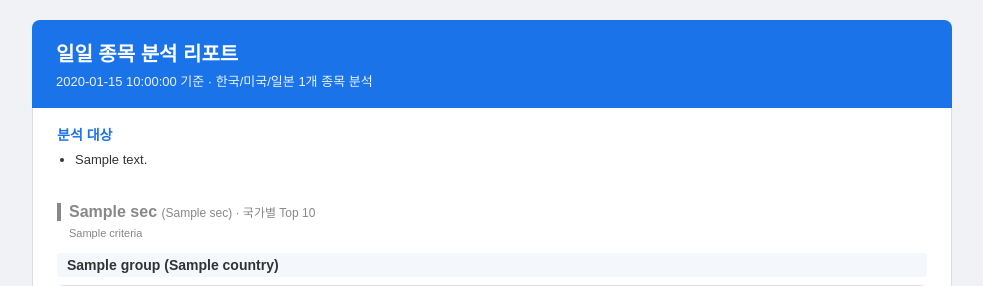
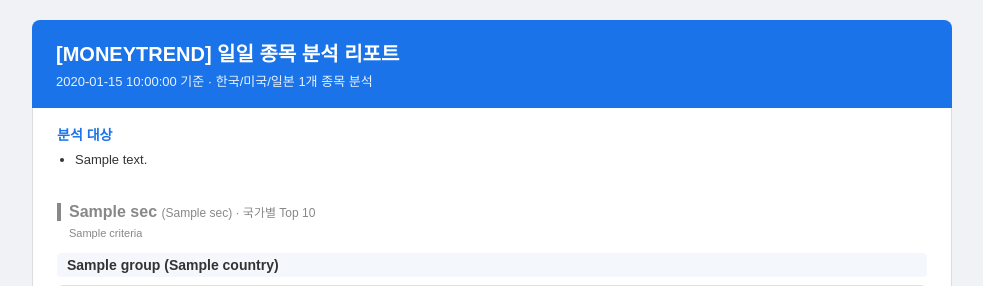
Before and after one commit to baeminam/stock-morning-brief, a Python web app: template templates/report.html in a window 1280 px wide. Shown: the top 286 px of the page, without its empty margins (148-1131 px from the left). Run offline with Jinja, Linux system fonts and the light colour scheme; the template is opened without the code that fills it: most values are stand-ins (such as "Sample title", 1, 10 or a date in 2020).

Commit message:
Add [MONEYTREND] to email subject and report titles

```diff
--- a/src/main.py
+++ b/src/main.py
@@ -161,7 +161,7 @@ def run(send_email: bool = False, news_max_tickers: int = 50, config_path: str |
     pdf_path = build_pdf(report_path)
 
     if send_email:
-        subject = f"[일일 종목 분석 리포트] {datetime.today().strftime('%Y-%m-%d')}"
+        subject = f"[MONEYTREND 일일 종목 분석 리포트] {datetime.today().strftime('%Y-%m-%d')}"
         text_body = build_text_report(picks, universe_notes=universe_notes, commentary=commentary)
         attachments = [pdf_path] if pdf_path else []
         return send_report_email(subject, html, recipients=_load_recipients(), text_body=text_body, attachments=attachments)
--- a/src/report/builder.py
+++ b/src/report/builder.py
@@ -162,7 +162,7 @@ def _build_methodology(scoring_config: dict) -> dict:
 
 def build_text_report(picks: dict, universe_notes: list[str] | None = None, commentary: dict | None = None) -> str:
     """Plain-text fallback version of the report (for mail clients without HTML)."""
-    lines = [f"일일 종목 분석 리포트 ({datetime.today().strftime('%Y-%m-%d')})", ""]
+    lines = [f"[MONEYTREND] 일일 종목 분석 리포트 ({datetime.today().strftime('%Y-%m-%d')})", ""]
     if universe_notes:
         lines.append("[분석 대상]")
         lines.extend(f"- {n}" for n in universe_notes)
--- a/templates/report.html
+++ b/templates/report.html
@@ -2,14 +2,14 @@
 <html lang="ko">
 <head>
 <meta charset="utf-8">
-<title>일일 종목 분석 리포트 - {{ report_date }}</title>
+<title>[MONEYTREND] 일일 종목 분석 리포트 - {{ report_date }}</title>
 </head>
 <body style="margin:0; padding:0; background:#f0f2f5; font-family:'Malgun Gothic','Apple SD Gothic Neo',sans-serif;">
 <div style="max-width:920px; margin:0 auto; padding:20px;">
 
   <!-- 헤더 -->
   <div style="background:#1a73e8; color:#ffffff; padding:18px 24px; border-radius:8px 8px 0 0;">
-    <div style="font-size:20px; font-weight:bold;">일일 종목 분석 리포트</div>
+    <div style="font-size:20px; font-weight:bold;">[MONEYTREND] 일일 종목 분석 리포트</div>
     <div style="font-size:13px; opacity:0.9; margin-top:4px;">{{ report_date }} 기준 · 한국/미국/일본 {{ total_count }}개 종목 분석</div>
   </div>
 
```
